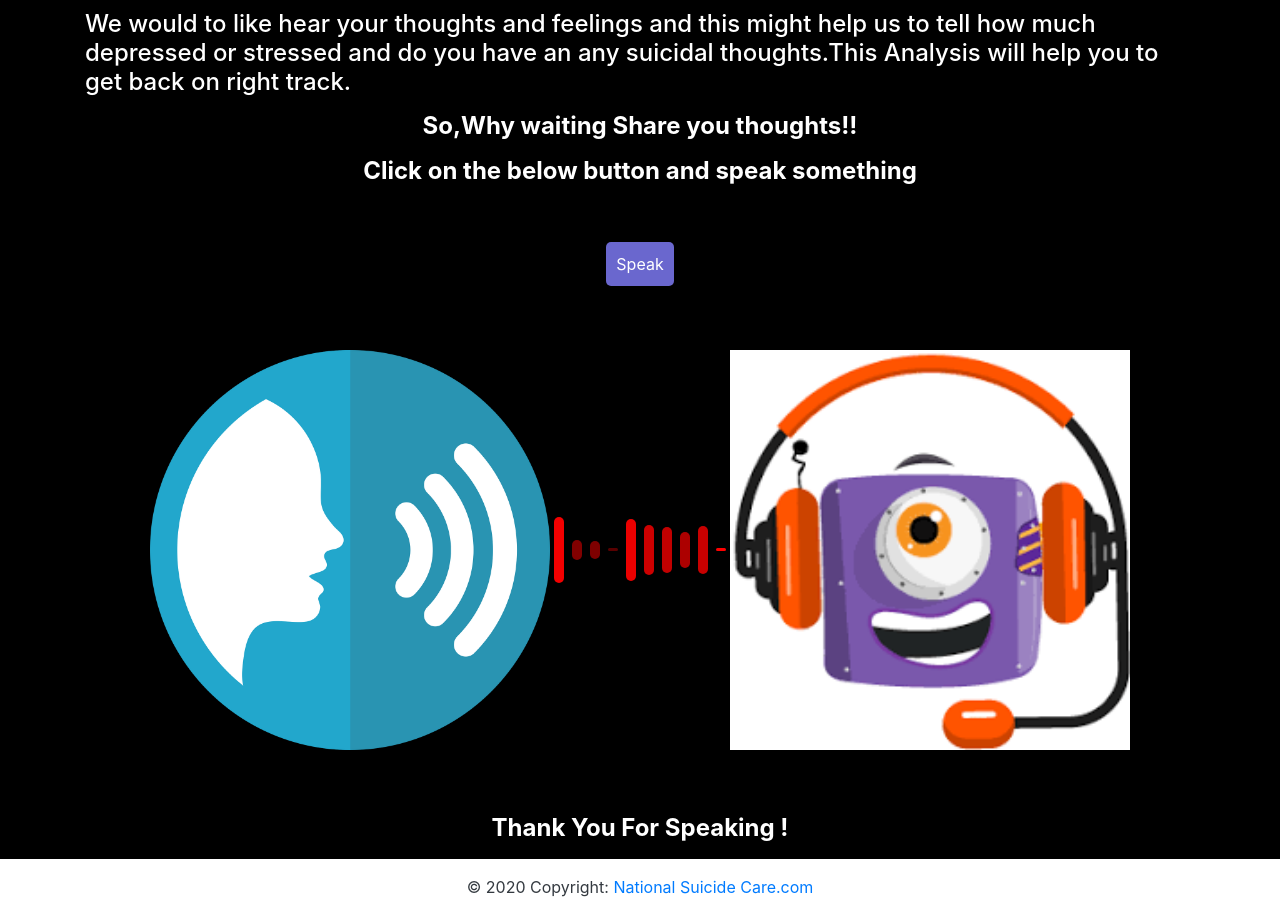
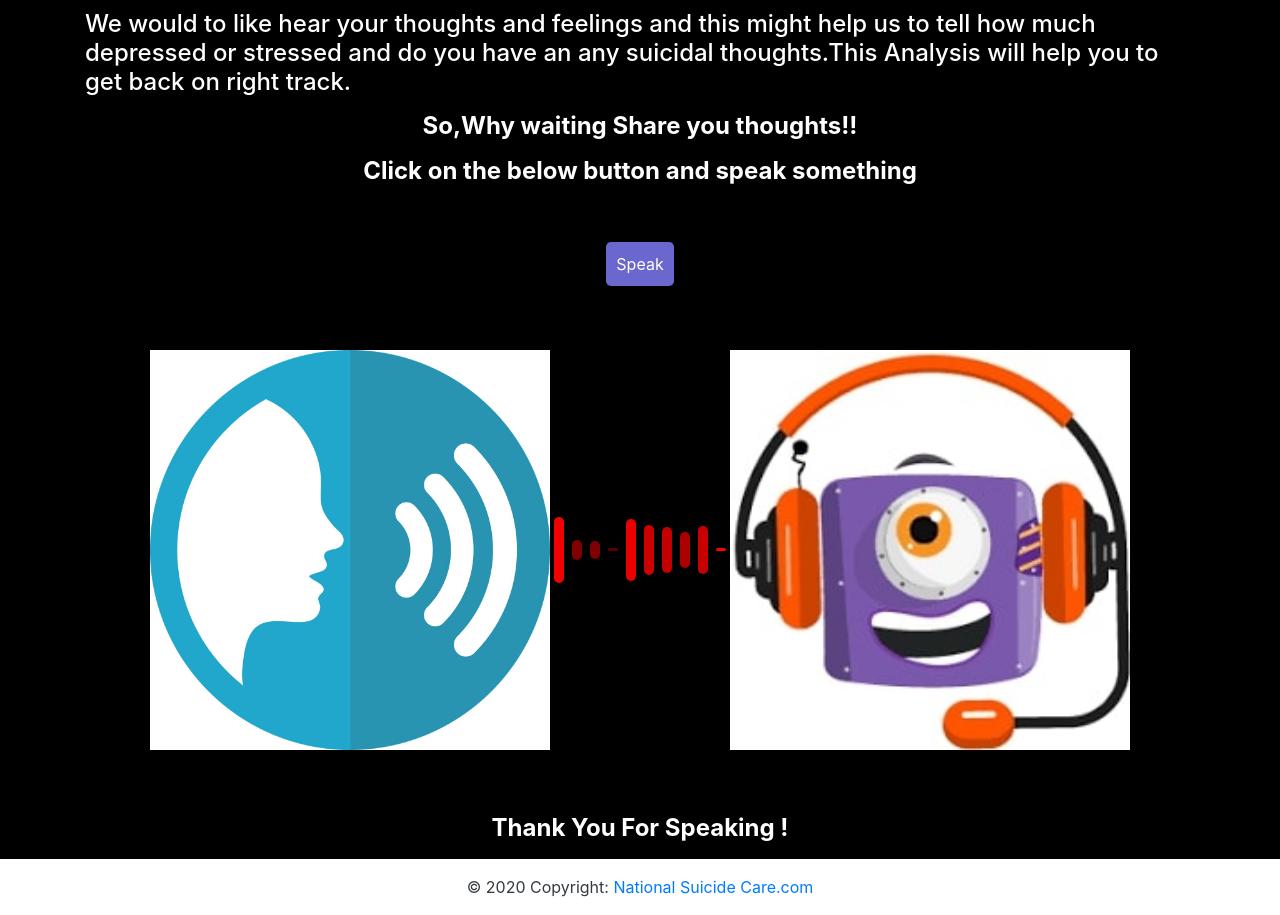
Before and after one commit to Zualemo-xo/Suicide-HelpLine-Predictor-Analyzer, a plain HTML site: page index.html in a window 1280 px wide. Shown: the part 166-1081 px from the top of the page. Drawn offline with nearby package versions, Linux system fonts and the light colour scheme.

Commit message:
Added Updated Files

```diff
--- a/index.html
+++ b/index.html
@@ -153,7 +153,7 @@
 	        }
 		</script>
 			<div id="bars">
-				<img src="Images\user.png" height="400px" width="400px">
+				<img src="Images\user.jpg" height="400px" width="400px">
 				  <div class="bar"></div>
 				  <div class="bar"></div>
 				  <div class="bar"></div>
@@ -164,7 +164,7 @@
 				  <div class="bar"></div>
 				  <div class="bar"></div>
 				  <div class="bar"></div>
-				   <img src="Images\System.png" height="400px" width="400px">
+				   <img src="Images\System.jpg" height="400px" width="400px">
 			</div>
 			<br>
 			<br>
```
Also changed, not shown: Images/System.jpg (added), Images/user.jpg (added).
